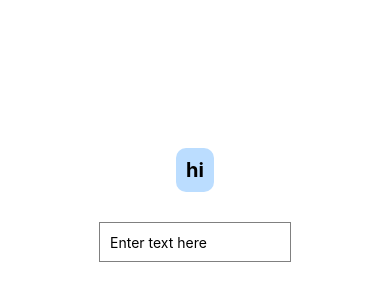
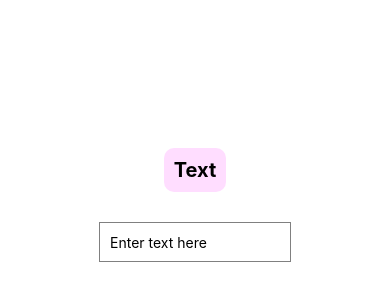
Before and after one commit to 0marKh1i1/JoVision-react-native-tasks, a React Native app in the folder REACTNATIVEPROJECT/: screen / in a window 390 px wide. Shown: the part 222-522 px from the top of the page. Built offline with nearby package versions, Linux system fonts and the light colour scheme.

Commit message:
task 24 & 25

```diff
--- a/REACTNATIVEPROJECT/App.tsx
+++ b/REACTNATIVEPROJECT/App.tsx
@@ -1,7 +1,7 @@
 /* eslint-disable @typescript-eslint/no-unused-vars */
 import React from 'react';
 import { StyleSheet, View } from 'react-native';
-import {Task16 , Task17, Task18 , Task19, Task20, Task21, Task22, Task23} from './Tasks';
+import {Task16 , Task17, Task18 , Task19, Task20, Task21, Task22, Task23, Task24, Task25} from './Tasks';
 
 export default function App(): React.JSX.Element {
 
@@ -22,7 +22,9 @@ export default function App(): React.JSX.Element {
       {/* <Task20 /> */}
       {/* <Task21 /> */}
       {/* <Task22 /> */}
-      <Task23 />
+      {/* <Task23 /> */}
+      {/* <Task24 /> */}
+      <Task25 />
     </View>
   );
 }
--- /dev/null
+++ b/REACTNATIVEPROJECT/Components/MyClassComponent_Tak25.tsx
@@ -0,0 +1,60 @@
+/* eslint-disable @typescript-eslint/no-unused-vars */
+import React, { Component } from 'react';
+import { StyleSheet, View, Text } from 'react-native';
+
+const styles = StyleSheet.create({
+  container: {
+    alignItems: 'center',
+  },
+  myClassText: {
+    fontSize: 20,
+    textAlign: 'center',
+    margin: 10,
+    fontWeight: 'bold',
+    backgroundColor: '#ffddff',
+    padding: 10,
+    borderRadius: 10,
+  },
+  input: {
+    height: 40,
+    borderColor: 'gray',
+    borderWidth: 1,
+    marginTop: 20,
+    paddingHorizontal: 10,
+    width: '80%',
+  },
+});
+
+interface MyClassPageProps {}
+
+interface MyClassPageState {
+  viewText: string;
+}
+
+class MyClassPage extends Component<MyClassPageProps, MyClassPageState> {
+
+  constructor(props: MyClassPageProps) {
+    super(props);
+    this.state = {
+      viewText: 'Text',
+    };
+  }
+
+  editText = (newText: string) => {
+    this.setState({ viewText: newText });
+  };
+
+  getText = () => {
+    return this.state.viewText;
+  };
+
+  render(): React.ReactNode {
+    return (
+      <View style={styles.container}>
+        <Text style={styles.myClassText}>{this.state.viewText}</Text>
+      </View>
+    );
+  }
+}
+
+export default MyClassPage;
--- /dev/null
+++ b/REACTNATIVEPROJECT/Components/MyFunctionalComponent_Task24.tsx
@@ -0,0 +1,52 @@
+/* eslint-disable @typescript-eslint/no-unused-vars */
+import React, { useEffect, useImperativeHandle, useRef, useState, forwardRef } from 'react';
+import { StyleSheet, View, TextInput, Text } from 'react-native';
+
+const styles = StyleSheet.create({
+  container: {
+    alignItems: 'center',
+  },
+  myClassText: {
+    fontSize: 20,
+    textAlign: 'center',
+    margin: 10,
+    fontWeight: 'bold',
+    backgroundColor: '#aaddff',
+    padding: 10,
+    borderRadius: 10,
+  },
+  input: {
+    height: 40,
+    borderColor: 'gray',
+    borderWidth: 1,
+    marginTop: 20,
+    paddingHorizontal: 10,
+    width: '80%',
+  },
+});
+
+interface MyFunctionPageRef {
+  editText: (newText: string) => void;
+  getText: () => string;
+}
+
+const MyFunctionPage = forwardRef<MyFunctionPageRef>((props, ref) => {
+  const [viewText, setViewText] = useState<string>('Text');
+
+  useImperativeHandle(ref, () => ({
+    editText(newText: string) {
+      setViewText(newText);
+    },
+    getText() {
+      return viewText;
+    },
+  }));
+
+  return (
+    <View style={styles.container}>
+      <Text style={styles.myClassText}>{viewText}</Text>
+    </View>
+  );
+});
+
+export default MyFunctionPage;
--- a/REACTNATIVEPROJECT/Components/index.ts
+++ b/REACTNATIVEPROJECT/Components/index.ts
@@ -1,5 +1,7 @@
 export {default as MyClassComponent_Tak19} from './MyClassComponent_Tak19';
 export {default as MyClassComponent_Tak20} from './MyClassComponent_Tak20';
+export {default as MyClassComponent_Tak23} from './MyClassComponent_Tak23';
+export {default as MyClassComponent_Tak25} from './MyClassComponent_Tak25';
 export {default as MyFunctionalComponent_Task21} from './MyFunctionalComponent_Task21';
 export {default as MyFunctionalComponent_Task22} from './MyFunctionalComponent_Task22';
-export {default as MyClassComponent_Tak23} from './MyClassComponent_Tak23';
+export {default as MyFunctionalComponent_Task24} from './MyFunctionalComponent_Task24';
--- /dev/null
+++ b/REACTNATIVEPROJECT/Tasks/Task24.tsx
@@ -0,0 +1,45 @@
+import React, { useRef } from 'react';
+import { StyleSheet, View , TextInput } from 'react-native';
+import { MyFunctionalComponent_Task24 } from '../Components';
+
+const styles = StyleSheet.create({
+  container: {
+    alignItems: 'center',
+  },
+  input: {
+    height: 40,
+    borderColor: 'gray',
+    borderWidth: 1,
+    marginTop: 20,
+    paddingHorizontal: 10,
+    width: '80%',
+  },
+});
+
+interface MyFunctionPageRef {
+  editText: (newText: string) => void;
+  getText: () => string;
+}
+
+const Task24 = () => {
+  const childRef = useRef<MyFunctionPageRef>(null);
+
+  const handleTextChange = (text: string) => {
+    if (childRef.current) {
+      childRef.current.editText(text);
+    }
+  };
+
+  return (
+      <View style={styles.container}>
+          <MyFunctionalComponent_Task24 ref={childRef} />
+          <TextInput
+            style={styles.input}
+            placeholder="Enter text here"
+            onChangeText={handleTextChange}
+        />
+      </View>
+    );
+};
+
+export default Task24;
--- /dev/null
+++ b/REACTNATIVEPROJECT/Tasks/Task25.tsx
@@ -0,0 +1,42 @@
+import React, { createRef } from 'react';
+import { StyleSheet, View , TextInput } from 'react-native';
+import { MyClassComponent_Tak25 } from '../Components';
+
+const styles = StyleSheet.create({
+  container: {
+    alignItems: 'center',
+  },
+  input: {
+    height: 40,
+    borderColor: 'gray',
+    borderWidth: 1,
+    marginTop: 20,
+    paddingHorizontal: 10,
+    width: '80%',
+  },
+});
+
+
+
+const Task25 = () => {
+  const childRef = createRef<MyClassComponent_Tak25>();
+
+  const handleTextChange = (text: string) => {
+    if (childRef.current) {
+      childRef.current.editText(text);
+    }
+  };
+
+  return (
+      <View style={styles.container}>
+          <MyClassComponent_Tak25 ref={childRef} />
+          <TextInput
+            style={styles.input}
+            placeholder="Enter text here"
+            onChangeText={handleTextChange}
+        />
+      </View>
+    );
+};
+
+export default Task25;
--- a/REACTNATIVEPROJECT/Tasks/index.ts
+++ b/REACTNATIVEPROJECT/Tasks/index.ts
@@ -6,3 +6,5 @@ export { default as Task20 } from './Task20';
 export { default as Task21 } from './Task21';
 export { default as Task22 } from './Task22';
 export { default as Task23 } from './Task23';
+export { default as Task24 } from './Task24';
+export { default as Task25 } from './Task25';
```
Also changed, not shown: 1 other file (tests, documents, lock files or other folders).
